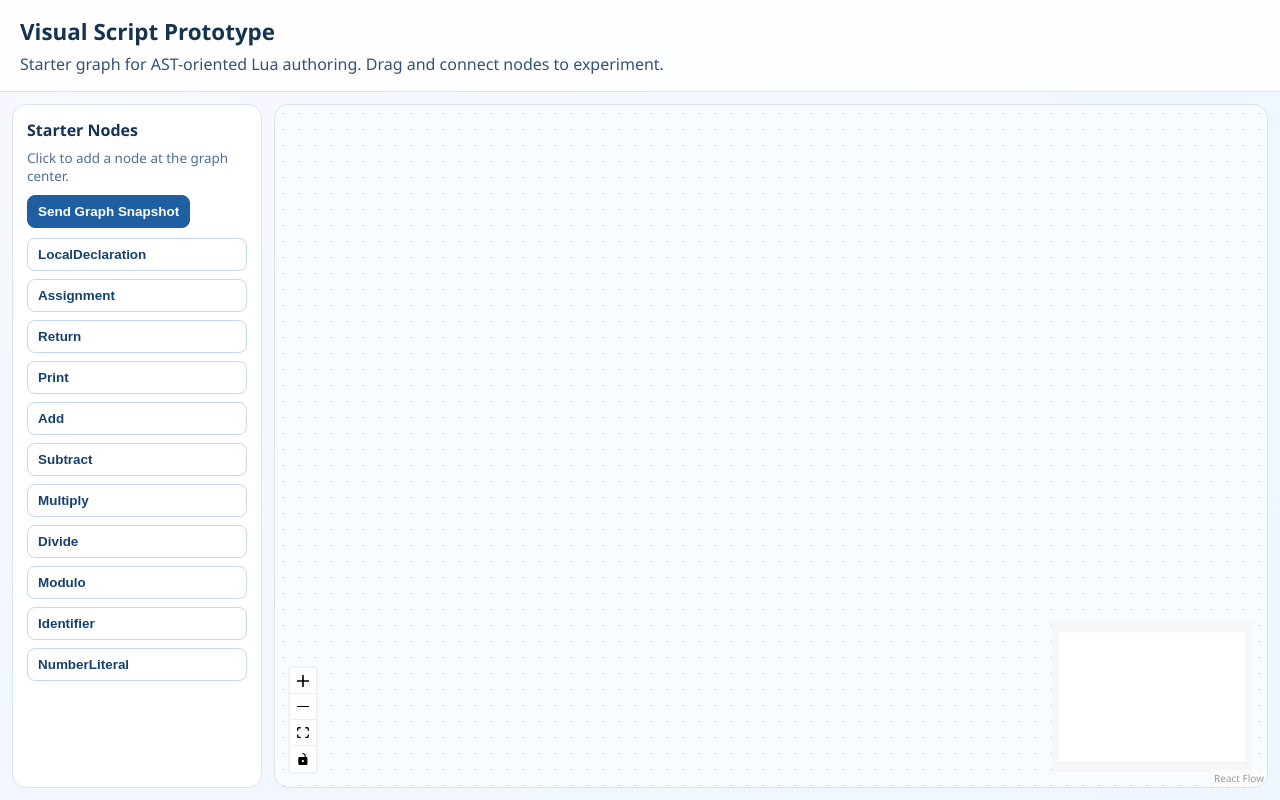
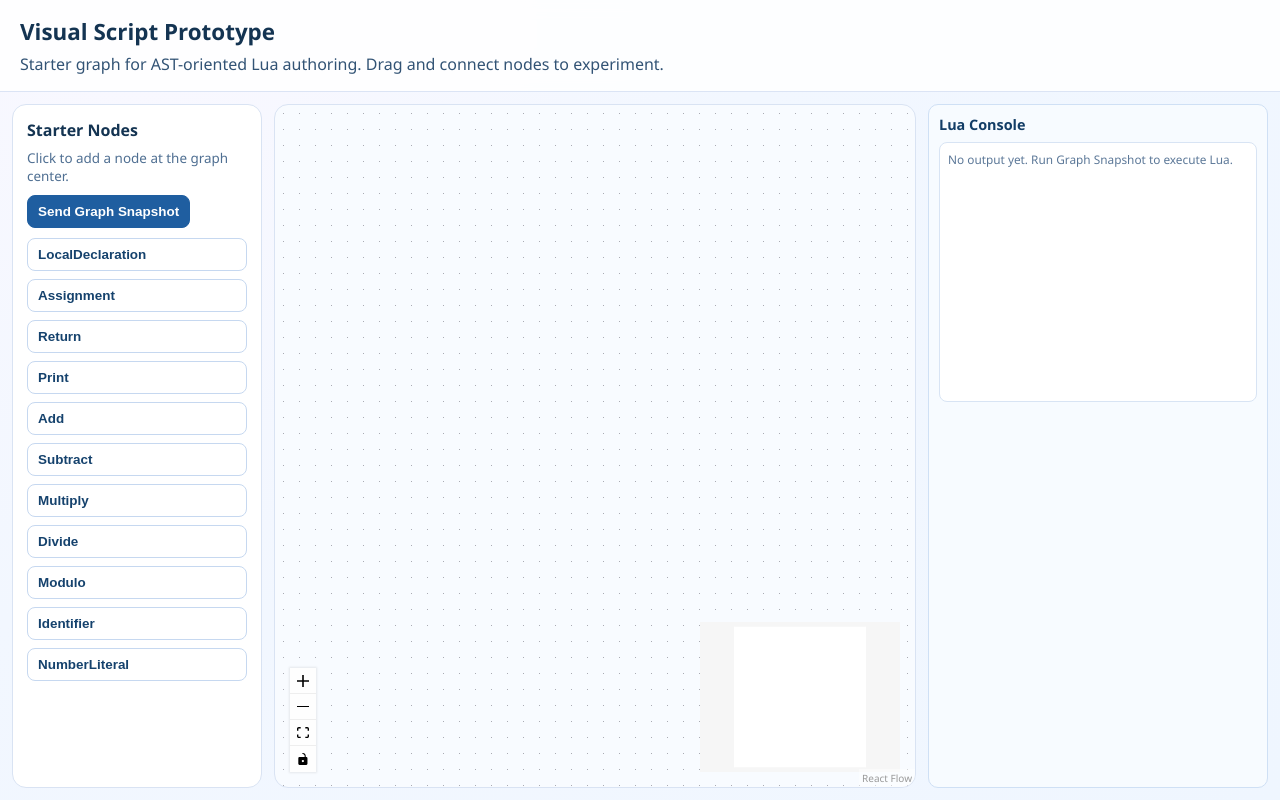
Before and after one commit to Subham0207/HardAcclDSL, a React (Vite) app in the folder visualscript/: page / in a window 1280 px wide. Built offline with nearby package versions, Linux system fonts and the light colour scheme.

Commit message:
Add lua console

```diff
--- a/visualscript/src/App.css
+++ b/visualscript/src/App.css
@@ -25,9 +25,13 @@
 
 .canvas-shell {
   display: grid;
-  grid-template-columns: 250px 1fr;
+  grid-template-columns: 250px minmax(0, 1fr) 340px;
   gap: 12px;
   padding: 12px;
+}
+
+.console-panel {
+  min-width: 0;
 }
 
 .legend {
@@ -78,6 +82,85 @@
   font-size: 0.76rem;
   line-height: 1.35;
   color: #1d4a78;
+}
+
+.execution-console {
+  height: 100%;
+  margin-top: 0;
+  border: 1px solid #cfe0f5;
+  border-radius: 10px;
+  background: #f7fbff;
+  padding: 10px;
+  display: flex;
+  flex-direction: column;
+}
+
+.execution-console h2 {
+  margin: 0 0 8px;
+  font-size: 0.9rem;
+  color: #123d66;
+}
+
+.execution-lua {
+  margin-bottom: 8px;
+}
+
+.execution-lua summary {
+  cursor: pointer;
+  font-size: 0.76rem;
+  font-weight: 700;
+  color: #255482;
+}
+
+.execution-lua pre {
+  margin: 6px 0 0;
+  max-height: 120px;
+  overflow: auto;
+  border: 1px solid #d3e2f7;
+  border-radius: 8px;
+  background: #f2f8ff;
+  padding: 8px;
+  font-size: 0.72rem;
+  line-height: 1.35;
+  color: #183d62;
+}
+
+.execution-error {
+  margin: 0 0 8px;
+  border: 1px solid #efb5a8;
+  border-radius: 8px;
+  background: #fff1ef;
+  padding: 8px;
+  color: #8e2612;
+  font-size: 0.75rem;
+  line-height: 1.35;
+}
+
+.execution-output {
+  flex: 1;
+  min-height: 120px;
+  max-height: 260px;
+  overflow: auto;
+  border: 1px solid #d8e4f4;
+  border-radius: 8px;
+  background: #ffffff;
+  padding: 8px;
+}
+
+.execution-line {
+  font-family: Consolas, 'Courier New', monospace;
+  font-size: 0.74rem;
+  color: #173858;
+  line-height: 1.35;
+}
+
+.execution-line + .execution-line {
+  margin-top: 4px;
+}
+
+.execution-placeholder {
+  font-size: 0.74rem;
+  color: #5c7898;
 }
 
 .legend-node-btn {
--- a/visualscript/src/App.tsx
+++ b/visualscript/src/App.tsx
@@ -3,12 +3,26 @@ import '@xyflow/react/dist/style.css'
 import './App.css'
 import { GraphCanvas, type GraphCanvasHandle } from './features/graph/GraphCanvas'
 import { starterNodeTemplates } from './features/graph/initialGraph'
+import { ExecutionConsole } from './features/console/ExecutionConsole'
+
+type GraphToAstResponse = {
+  luaCode: string
+  execution: {
+    success: boolean
+    error: string
+    returnValues: string[]
+    printedLines: string[]
+  }
+}
 
 function App() {
   const graphRef = useRef<GraphCanvasHandle | null>(null)
   const viewportRef = useRef<HTMLDivElement | null>(null)
   const [graphPreview, setGraphPreview] = useState<string>('')
   const [sendStatus, setSendStatus] = useState<string>('')
+  const [printedLines, setPrintedLines] = useState<string[]>([])
+  const [executionError, setExecutionError] = useState<string>('')
+  const [luaCode, setLuaCode] = useState<string>('')
 
   return (
     <div className="app-shell">
@@ -44,13 +58,23 @@ function App() {
 
                 const responseText = await response.text()
                 if (!response.ok) {
+                  setPrintedLines([])
+                  setExecutionError('')
+                  setLuaCode('')
                   setSendStatus(`Send failed (${response.status}): ${responseText}`)
                   return
                 }
 
-                setSendStatus(`Sent to backend`)
+                const payload = JSON.parse(responseText) as GraphToAstResponse
+                setLuaCode(payload.luaCode ?? '')
+                setPrintedLines(payload.execution?.printedLines ?? [])
+                setExecutionError(payload.execution?.error ?? '')
+                setSendStatus('Sent to backend')
               } catch (error) {
                 const message = error instanceof Error ? error.message : 'Unknown error'
+                setPrintedLines([])
+                setExecutionError('')
+                setLuaCode('')
                 setSendStatus(`Send failed: ${message}`)
               }
             }}
@@ -76,6 +100,10 @@ function App() {
         <div className="flow-host" ref={viewportRef}>
           <GraphCanvas ref={graphRef} viewportRef={viewportRef} />
         </div>
+
+        <div className="console-panel">
+          <ExecutionConsole printedLines={printedLines} error={executionError} luaCode={luaCode} />
+        </div>
       </div>
     </div>
   )
--- /dev/null
+++ b/visualscript/src/features/console/ExecutionConsole.tsx
@@ -0,0 +1,37 @@
+type ExecutionConsoleProps = {
+  printedLines: string[]
+  error: string
+  luaCode: string
+}
+
+export function ExecutionConsole({ printedLines, error, luaCode }: ExecutionConsoleProps) {
+  const hasOutput = printedLines.length > 0
+  const hasError = error.trim().length > 0
+
+  return (
+    <section className="execution-console" aria-live="polite">
+      <h2>Lua Console</h2>
+
+      {luaCode ? (
+        <details className="execution-lua" open>
+          <summary>Generated Lua</summary>
+          <pre>{luaCode}</pre>
+        </details>
+      ) : null}
+
+      {hasError ? <p className="execution-error">{error}</p> : null}
+
+      <div className="execution-output" role="log" aria-label="Lua output lines">
+        {hasOutput ? (
+          printedLines.map((line, index) => (
+            <div key={`${index}-${line}`} className="execution-line">
+              {line}
+            </div>
+          ))
+        ) : (
+          <div className="execution-placeholder">No output yet. Run Graph Snapshot to execute Lua.</div>
+        )}
+      </div>
+    </section>
+  )
+}
```
